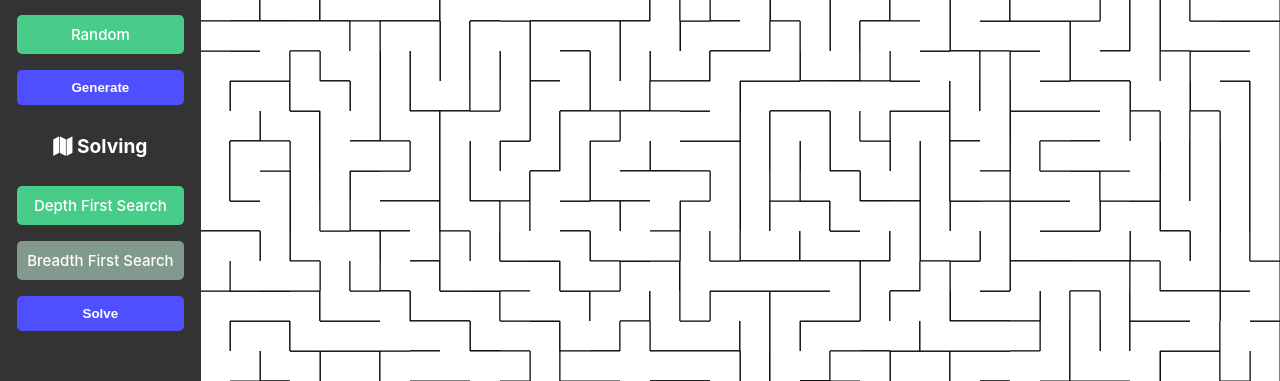
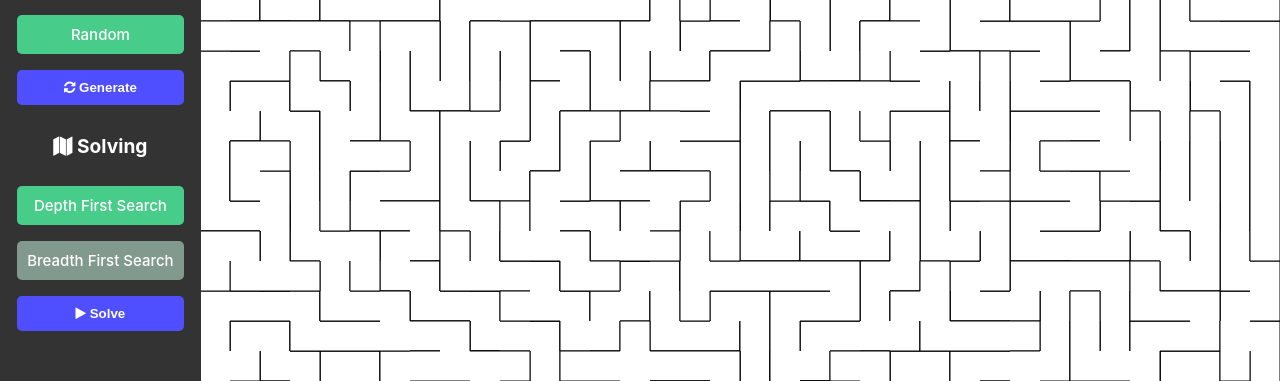
Before and after one commit to WukoSiric/vue-maze-visualizer, a Vue app: page / in a window 1280 px wide. Shown: the part 120-501 px from the top of the page. Built offline with nearby package versions, Linux system fonts and the light colour scheme.

Commit message:
Icons, favicon and page title

```diff
--- a/index.html
+++ b/index.html
@@ -4,7 +4,7 @@
     <meta charset="UTF-8">
     <link rel="icon" href="/favicon.ico">
     <meta name="viewport" content="width=device-width, initial-scale=1.0">
-    <title>Vite App</title>
+    <title>Maze Solver</title>
   </head>
   <body>
     <div id="app"></div>
--- a/src/components/Navbar.vue
+++ b/src/components/Navbar.vue
@@ -53,7 +53,7 @@ export default {
         <input type="radio" value="random" id="random" checked />
         Random
       </label>
-      <button @click="generateMaze(); closeMenu()">Generate</button>
+      <button @click="generateMaze(); closeMenu()"><i class="fa fa-refresh"></i> Generate</button>
       <h1><i class="fa fa-map"></i> Solving</h1>
       <label class="radio-container">
         <input type="radio" v-model="solvingAlgorithm" value="DFS" id="dfs" name="solvingAlgorithm" checked />
@@ -63,7 +63,7 @@ export default {
         <input type="radio" v-model="solvingAlgorithm" value="BFS" id="bfs" name="solvingAlgorithm" />
         Breadth First Search
       </label>
-      <button @click="solveMaze(); closeMenu()">Solve</button>
+      <button @click="solveMaze(); closeMenu()"> <i class="fa fa-play"></i> Solve</button>
     </div>
   </div>
 </template>
```
Also changed, not shown: 1 other file (tests, documents, lock files or other folders).
